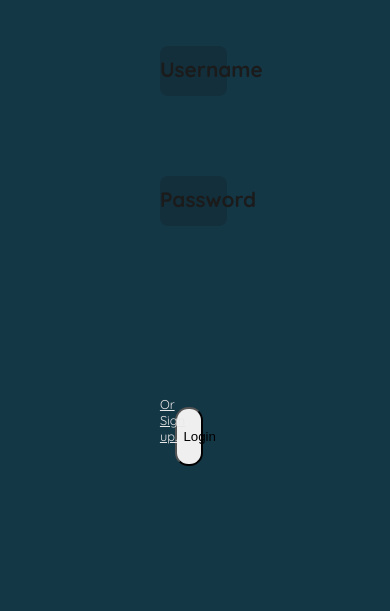
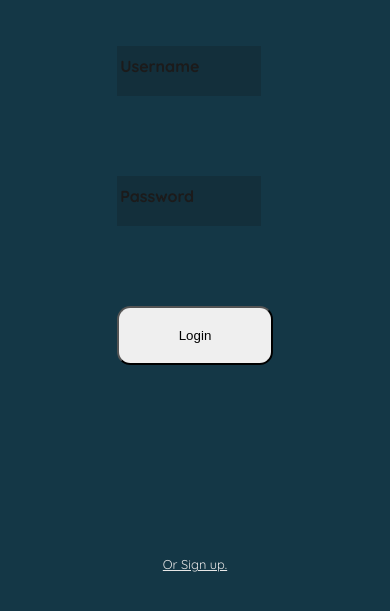
Before and after one commit to faaizalikhan1/components, a plain HTML site: page Sign in sample/Sign_in.html in a window 390 px wide. Shown: the part 145-756 px from the top of the page. Drawn offline with Linux system fonts and the light colour scheme.

Commit message:
adding media queries to login component

```diff
--- a/Sign in sample/Sign_in.html
+++ b/Sign in sample/Sign_in.html
@@ -25,9 +25,10 @@
                 <span class="bar"></span>
                 <label>Password</label>
             </div>
-
+<div class="pos">
         <button type="submit">Login</button>
         <span class="sign_up"><a href="#">Or Sign up.</a></span>
+</div>
     </form>
 </div>
 </body>
--- a/Sign in sample/sign_in.css
+++ b/Sign in sample/sign_in.css
@@ -14,19 +14,18 @@ html,body{
 a{
     text-decoration: underline;
     color: #E8E7E7;
+    display: block;
 }
 
 .sign_up{
     font-size: 0.8em;
-    width: 50%;
     position: absolute;
-    z-index: 2;
-    bottom: 10em;
-    left:0;
+    right: 0;
+    bottom: 75%;
 }
 
 .log-in{
-    width: 30vw;
+    width: 40vw;
     height: 70vh;
     display: flex;
     justify-content: center;
@@ -34,7 +33,7 @@ a{
 
 form{
     display: flex;
-    width:60%;
+    width:50%;
     flex-direction: column;
     align-items: center;
     position: relative;
@@ -51,7 +50,6 @@ input{
     height: 3em;
     width: 90%;
     outline: 0;
-    border-radius: 0.5em;
     background: #132F3B;
 }
 
@@ -62,7 +60,8 @@ input:focus{
 
 label{
     display: block;
-    font-size: 1.3em;
+    font-size: 1.2em;
+    margin-left: 0.8em;
     font-weight: 700;
     position: absolute;
     top: 10px;
@@ -80,13 +79,18 @@ input:focus ~ label, input:valid ~ label {
     color:rgb(26, 25, 25);
 }
 
+.pos{
+    height: 60%;
+    width: 100%;
+    position: relative;
+}
+
 button{
+    width: 9vw;
+    height: 7vh;
+    border-radius: 1em;
     position: absolute;
-    right: 2em;
-    bottom: 8em;
-    width: 40%;
-    height: 10%;
-    border-radius: 1em;
+    top: 0;
 }
 
 .group{
@@ -122,3 +126,26 @@ button{
 input:focus ~ .bar:before, input:focus ~ .bar::after{
     width: 50%;
 }
+
+@media only screen and (max-width: 600px){
+    label{
+        font-size: 1em;
+        margin-left: 0.2em;
+    }
+
+    form{
+        width: 100%;
+    }
+    button{
+        width: 100%;
+    }
+
+    span{
+        width: 100%;
+        text-align: center;
+    }
+    .sign_up{
+         bottom: 0;
+    }
+
+}
```
